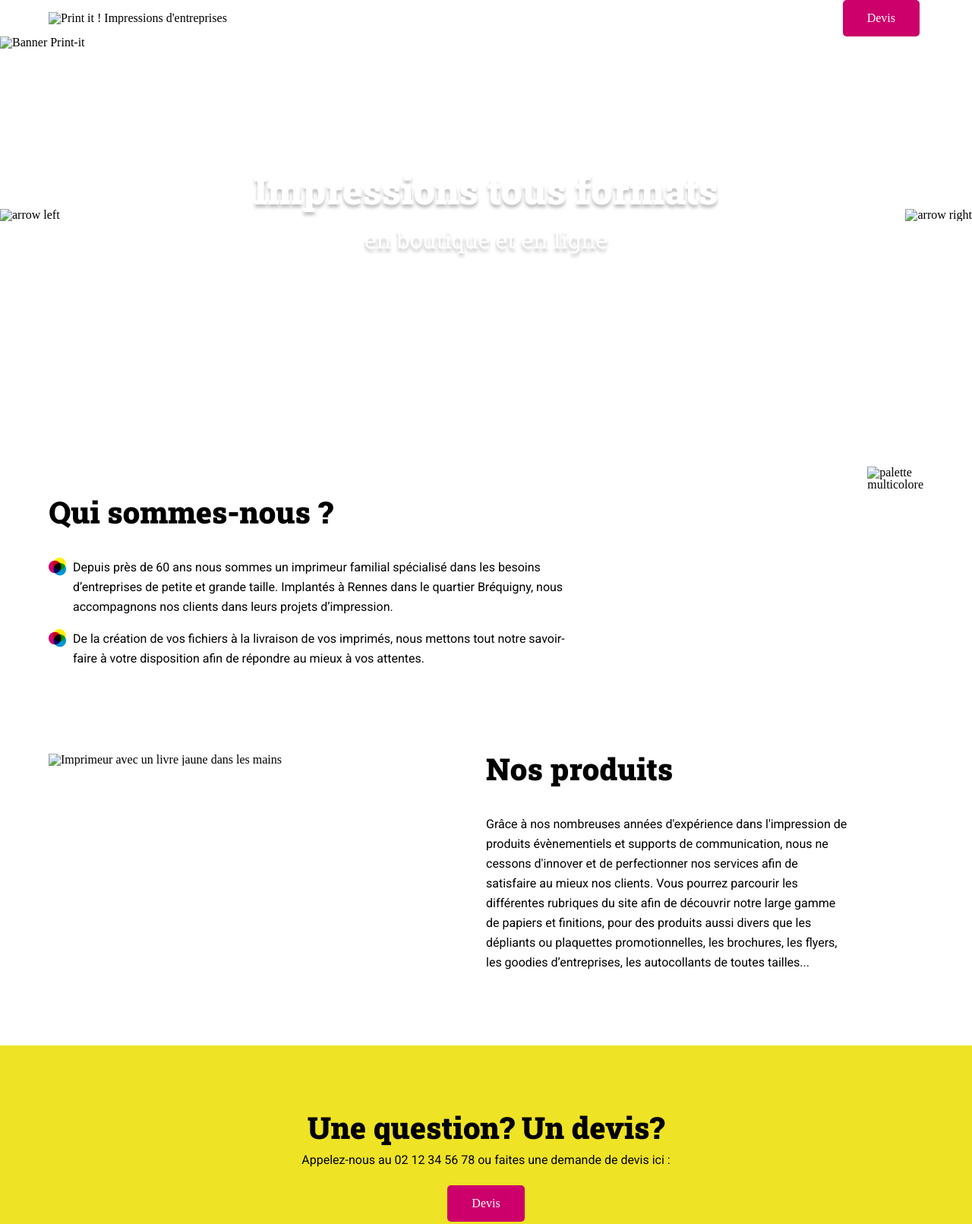
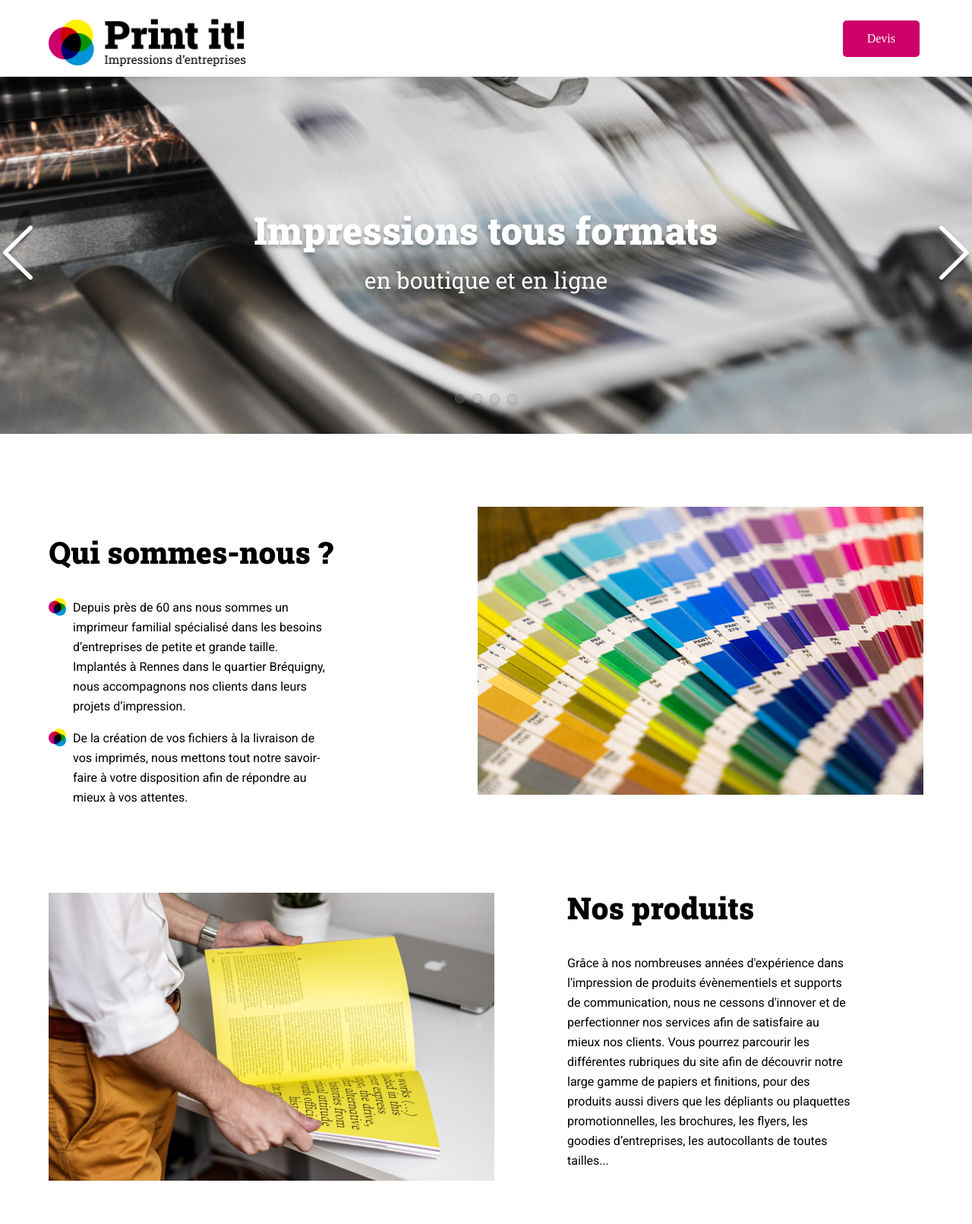
Before and after one commit to Sim-obad/Print-it, a plain HTML site: page index.html in a window 1280 px wide. Shown: the top 1611 px of the page at 76% size. Drawn offline with Linux system fonts and the light colour scheme; files that its build step writes are made by us from their sources; files whose address does not match are found by name.

Commit message:
changement de chemin image

```diff
--- a/index.html
+++ b/index.html
@@ -4,7 +4,7 @@
 	<meta charset="UTF-8">
 	<meta name="viewport" content="width=device-width, initial-scale=1.0">
 	<title>Print it ! - Impressions d'entreprise</title>
-	<link rel="stylesheet" href="./assets/style.css">
+	<link rel="stylesheet" href="style.css">
 	<link rel="preconnect" href="https://fonts.googleapis.com">
 	<link rel="preconnect" href="https://fonts.gstatic.com" crossorigin>
 	<link href="https://fonts.googleapis.com/css2?family=Roboto:wght@400;700&family=Roboto+Slab:wght@400;900&display=swap" rel="stylesheet">
@@ -12,19 +12,19 @@
 <body>
 <header class="container">
 	<h1>
-		<img class="logo" src="./assets/images/logo.png" alt="Print it ! Impressions d'entreprises" >
+		<img class="logo" src="./images/logo.png" alt="Print it ! Impressions d'entreprises" >
 	</h1>
 	<a class="btn devis" href="mailto:contact@print-it.tld">Devis</a>
 </header>
 <main>
 	<div id="banner">
 
-		<img class="banner-img" src="./assets/images/slideshow/slide1.jpg" alt="Banner Print-it" id="image">
+		<img class="banner-img" src="./images/slideshow/slide1.jpg" alt="Banner Print-it" id="image">
 
 		<p id="tagLine">Impressions tous formats <span>en boutique et en ligne</span></p>
 		<div class="arrow">
-			<img id="arrow_left" src="assets/images/arrow_left.png" alt="arrow left" >
-			<img id="arrow_right" src="assets/images/arrow_right.png" alt="arrow right" >
+			<img id="arrow_left" src="images/arrow_left.png" alt="arrow left" >
+			<img id="arrow_right" src="images/arrow_right.png" alt="arrow right" >
 		</div>
 		<div class="dots">
 
@@ -39,7 +39,7 @@
 			</ul>
 		</div>
 		<aside>
-			<img src="./assets/images/colors.jpg" alt="palette multicolore">
+			<img src="./images/colors.jpg" alt="palette multicolore">
 		</aside>
 	</section>
 	<section id="products" class="container">
@@ -48,7 +48,7 @@
 			<p>Grâce à nos nombreuses années d'expérience dans l'impression de produits évènementiels et supports de communication, nous ne cessons d'innover et de perfectionner nos services afin de satisfaire au mieux nos clients. Vous pourrez parcourir les différentes rubriques du site afin de découvrir notre large gamme de papiers et finitions, pour des produits aussi divers que les dépliants ou plaquettes promotionnelles, les brochures, les flyers, les goodies d’entreprises, les autocollants de toutes tailles... </p>
 		</div>
 		<aside>
-			<img src="./assets/images/yellow-book.jpg" alt="Imprimeur avec un livre jaune dans les mains">
+			<img src="./images/yellow-book.jpg" alt="Imprimeur avec un livre jaune dans les mains">
 		</aside>
 
 	</section>
@@ -61,17 +61,17 @@
 		<h2>Pourquoi faire appel à nous?</h2>
 		<div>
 			<article>
-				<img src="./assets/images/proximity-icon.png" alt="Icone Proximité">
+				<img src="./images/proximity-icon.png" alt="Icone Proximité">
 				<h3>Proximité</h3>
 				<p>Facile d’accès, une équipe compétente et à l'écoute des clients vous attend pour tous vos besoins d'impression et en communication visuelle.</p>
 			</article>
 			<article>
-				<img src="./assets/images/quality-icon.png" alt="Icone Qualité">
+				<img src="./images/quality-icon.png" alt="Icone Qualité">
 				<h3>Qualité</h3>
 				<p>Qu'il s'agisse de copies simples, de brochures, de cartes de visite ou de conception, nous vous garantissons toujours des résultats optimaux.</p>
 			</article>
 			<article>
-				<img src="./assets/images/speedy-icon.png" alt="Rapidité Qualité">
+				<img src="./images/speedy-icon.png" alt="Rapidité Qualité">
 				<h3>Rapidité</h3>
 				<p>Vous pouvez compter sur nous pour répondre à vos sollicitations en temps et en heure.</p>
 			</article>
@@ -99,11 +99,11 @@
 					<h3>Se rendre en boutique</h3>
 					<p>5, rue Yves Noël,<br>
 						35200 Rennes<br>
-						<img class="inline-icon" src="./assets/images/metro.png" alt="metro"/> Clémenceau</p>
+						<img class="inline-icon" src="./images/metro.png" alt="metro"/> Clémenceau</p>
 				</div>
 			</div>
 			<div>
-				<img src="./assets/images/magnifying-glass.jpg" alt="Loupe avec palette bleue">
+				<img src="./images/magnifying-glass.jpg" alt="Loupe avec palette bleue">
 			</div>
 
 		</div>
@@ -120,16 +120,16 @@
 	</div>
 	<div>
 		<p>5, rue Yves Noël,35200 Rennes<br>
-			<img src="./assets/images/metro.png" alt="metro"/> Clémenceau</p>
+			<img src="./images/metro.png" alt="metro"/> Clémenceau</p>
 	</div>
 	<div>
 		<a href="mailto:contact@print-it.tld" class="btn">Nous écrire</a>
 		<a href="mailto:contact@print-it.tld?subject=Demande&nbsp;de&nbsp;devis" class="btn devis">Devis</a>
 	</div>
 	<div>
-		<img class="footer-logo" src="./assets/images/logo.png" alt="Print it ! Impressions d'entreprises" >
+		<img class="footer-logo" src="./images/logo.png" alt="Print it ! Impressions d'entreprises" >
 	</div>
 </footer>
-<script src="./assets/script.js"></script>
+<script src="./script.js"></script>
 </body>
 </html>
```
Also changed, not shown: 1 other file.
